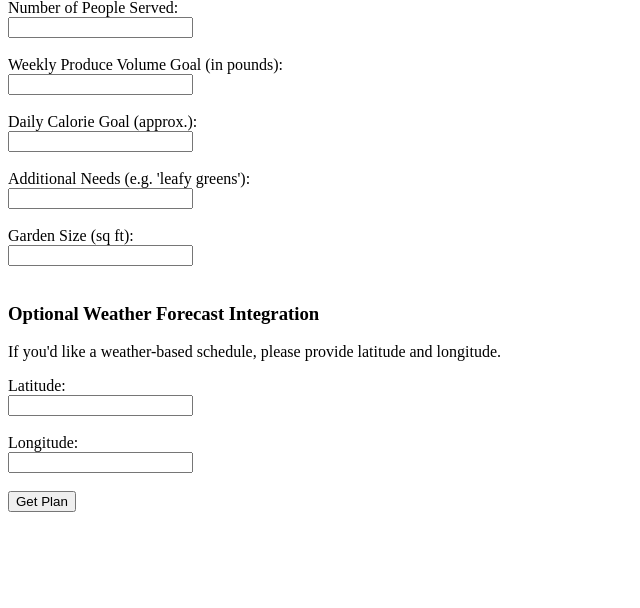
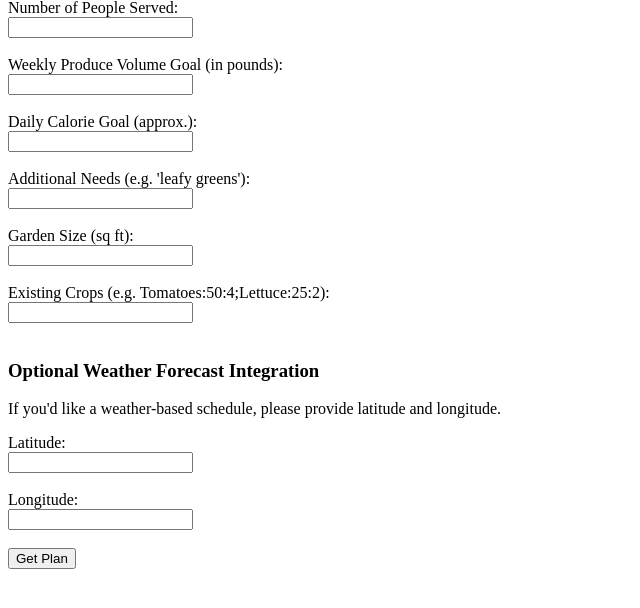
Before and after one commit to akshajnad/Verdant, a Flask app: page / in a window 1280 px wide. Shown: the part 81-689 px from the top of the page, without its empty margins (0-640 px from the left). Run offline with Flask 3, Linux system fonts and the light colour scheme.

Commit message:
Update index.html

```diff
--- a/templates/index.html
+++ b/templates/index.html
@@ -22,6 +22,9 @@
         <label for="garden_size">Garden Size (sq ft):</label><br>
         <input type="number" step="0.1" name="garden_size" id="garden_size"><br><br>
 
+        <label for="existing_crops">Existing Crops (e.g. Tomatoes:50:4;Lettuce:25:2):</label><br>
+        <input type="text" name="existing_crops" id="existing_crops"><br><br>
+
         <h3>Optional Weather Forecast Integration</h3>
         <p>If you'd like a weather-based schedule, please provide latitude and longitude.</p>
         <label for="latitude">Latitude:</label><br>
```
